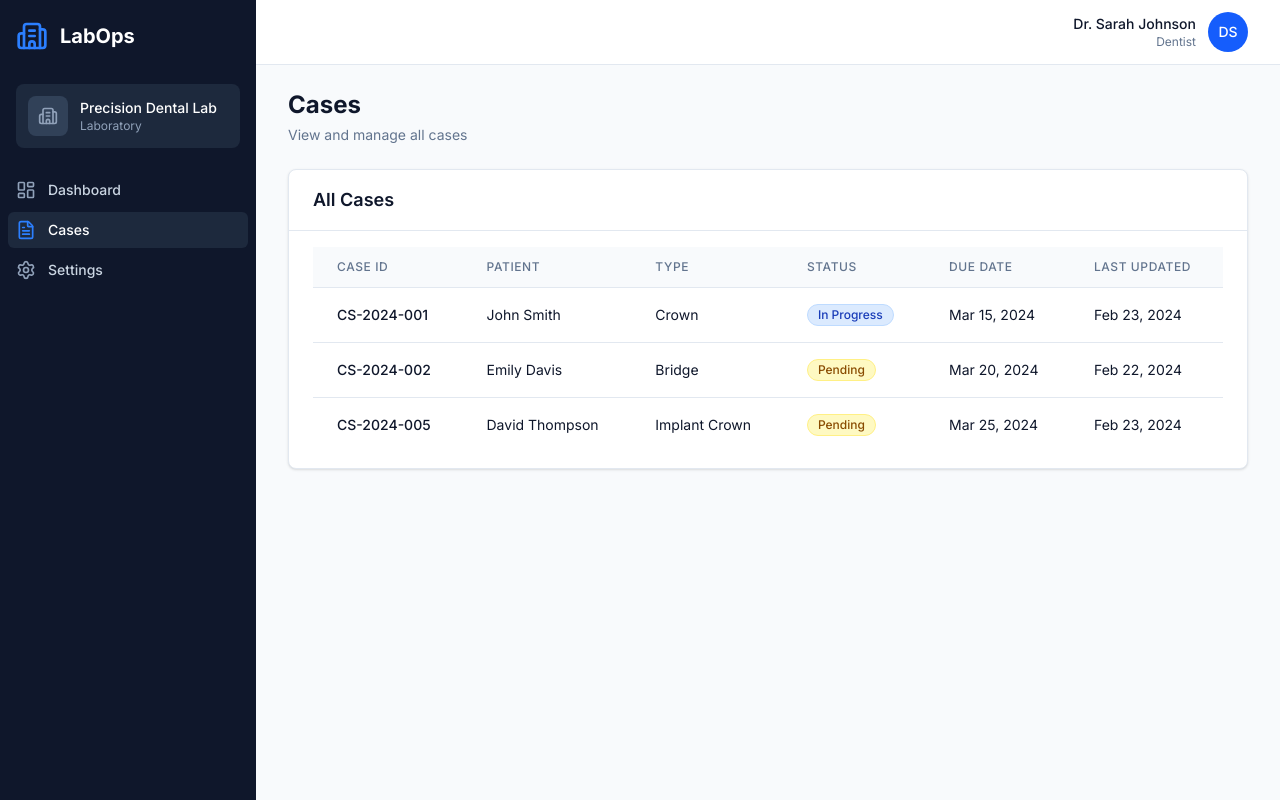
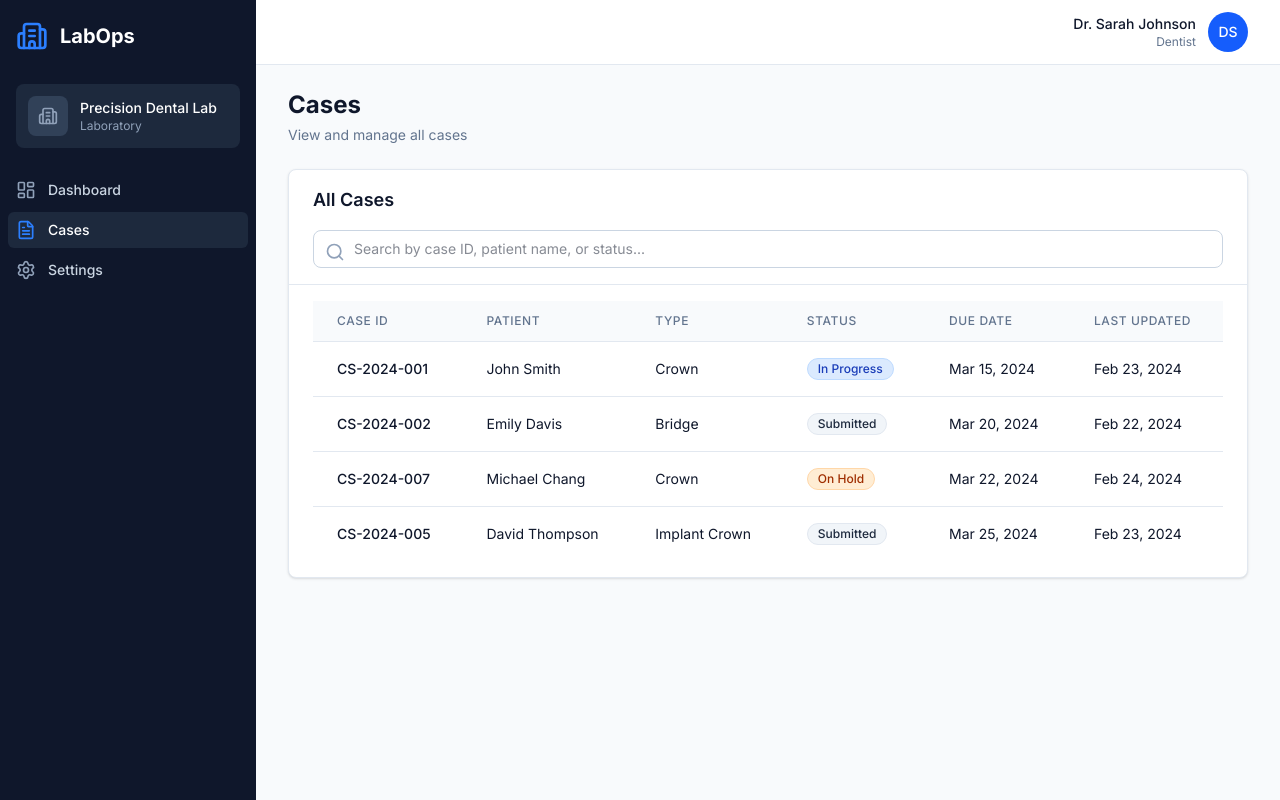
Before and after one commit to dalton248/lab-portal-v1, a Next.js app: page /cases in a window 1280 px wide. Built offline with nearby package versions, Linux system fonts and the light colour scheme.

Commit message:
Updated mock-data.ts

```diff
--- a/app/(dashboard)/cases/[id]/page.tsx
+++ b/app/(dashboard)/cases/[id]/page.tsx
@@ -18,7 +18,7 @@ export default function CaseDetailPage() {
   const caseData = getCaseById(params.id as string);
   const messages = getMessagesForCase(params.id as string);
   const [newMessage, setNewMessage] = useState('');
-  const [caseStatus, setCaseStatus] = useState<CaseStatus>(caseData?.status || 'pending');
+  const [caseStatus, setCaseStatus] = useState<CaseStatus>(caseData?.status || 'submitted');
 
   if (!caseData) {
     return (
--- a/app/(dashboard)/cases/page.tsx
+++ b/app/(dashboard)/cases/page.tsx
@@ -2,11 +2,12 @@
 
 import React, { useState } from 'react';
 import { useRouter } from 'next/navigation';
+import { Search } from 'lucide-react';
 import { Card, CardHeader, CardContent } from '@/components/ui/Card';
 import { Table, TableHeader, TableBody, TableRow, TableHead, TableCell } from '@/components/ui/Table';
 import { StatusBadge } from '@/components/ui/StatusBadge';
 import { Select } from '@/components/ui/Select';
-import { getCurrentUser, getCasesForCurrentUser } from '@/lib/mock-data';
+import { getCurrentUser, getCasesForCurrentUser, searchCases } from '@/lib/mock-data';
 import { CaseStatus } from '@/lib/types';
 
 export default function CasesPage() {
@@ -14,11 +15,14 @@ export default function CasesPage() {
   const currentUser = getCurrentUser();
   const allCases = getCasesForCurrentUser();
   const [statusFilter, setStatusFilter] = useState<string>('all');
+  const [searchQuery, setSearchQuery] = useState('');
 
-  const filteredCases =
+  const statusFiltered =
     statusFilter === 'all'
       ? allCases
       : allCases.filter((c) => c.status === statusFilter);
+
+  const filteredCases = searchCases(searchQuery, statusFiltered);
 
   const formatDate = (dateString: string) => {
     return new Date(dateString).toLocaleDateString('en-US', {
@@ -30,9 +34,11 @@ export default function CasesPage() {
 
   const filterOptions = [
     { value: 'all', label: 'All Cases' },
-    { value: 'pending', label: 'Pending' },
+    { value: 'submitted', label: 'Submitted' },
     { value: 'in_progress', label: 'In Progress' },
+    { value: 'on_hold', label: 'On Hold' },
     { value: 'completed', label: 'Completed' },
+    { value: 'rejected', label: 'Rejected' },
   ];
 
   return (
@@ -48,7 +54,7 @@ export default function CasesPage() {
 
       <Card>
         <CardHeader>
-          <div className="flex items-center justify-between">
+          <div className="flex items-center justify-between mb-4">
             <h2 className="text-lg font-semibold text-slate-900">All Cases</h2>
             {currentUser.role === 'lab_admin' && (
               <div className="w-48">
@@ -59,6 +65,16 @@ export default function CasesPage() {
                 />
               </div>
             )}
+          </div>
+          <div className="relative">
+            <Search className="absolute left-3 top-3 h-5 w-5 text-slate-400" />
+            <input
+              type="text"
+              placeholder="Search by case ID, patient name, or status..."
+              value={searchQuery}
+              onChange={(e) => setSearchQuery(e.target.value)}
+              className="w-full pl-10 pr-3 py-2 border border-slate-300 rounded-lg focus:outline-none focus:ring-2 focus:ring-blue-500 focus:border-transparent text-sm"
+            />
           </div>
         </CardHeader>
         <CardContent className="p-0">
@@ -77,7 +93,7 @@ export default function CasesPage() {
               {filteredCases.length === 0 ? (
                 <TableRow>
                   <TableCell colSpan={6} className="text-center py-8 text-slate-500">
-                    No cases found
+                    {searchQuery || statusFilter !== 'all' ? 'No cases match your filters' : 'No cases found'}
                   </TableCell>
                 </TableRow>
               ) : (
--- a/app/(dashboard)/dashboard/page.tsx
+++ b/app/(dashboard)/dashboard/page.tsx
@@ -1,23 +1,27 @@
 'use client';
 
-import React from 'react';
+import React, { useState } from 'react';
 import { useRouter } from 'next/navigation';
-import { Plus } from 'lucide-react';
+import { Plus, Search } from 'lucide-react';
 import { Button } from '@/components/ui/Button';
 import { Card, CardHeader, CardContent } from '@/components/ui/Card';
 import { Table, TableHeader, TableBody, TableRow, TableHead, TableCell } from '@/components/ui/Table';
 import { StatusBadge } from '@/components/ui/StatusBadge';
-import { getCurrentUser, getCasesForCurrentUser } from '@/lib/mock-data';
+import { Input } from '@/components/ui/Input';
+import { getCurrentUser, getCasesForCurrentUser, searchCases } from '@/lib/mock-data';
 
 export default function DashboardPage() {
   const router = useRouter();
   const currentUser = getCurrentUser();
-  const cases = getCasesForCurrentUser();
+  const allCases = getCasesForCurrentUser();
+  const [searchQuery, setSearchQuery] = useState('');
+  const filteredCases = searchCases(searchQuery, allCases);
 
   const stats = {
-    total: cases.length,
-    inProgress: cases.filter((c) => c.status === 'in_progress').length,
-    completed: cases.filter((c) => c.status === 'completed').length,
+    total: allCases.length,
+    inProgress: allCases.filter((c) => c.status === 'in_progress').length,
+    onHold: allCases.filter((c) => c.status === 'on_hold').length,
+    completed: allCases.filter((c) => c.status === 'completed').length,
   };
 
   const formatDate = (dateString: string) => {
@@ -54,7 +58,7 @@ export default function DashboardPage() {
       </div>
 
       {currentUser.role === 'lab_admin' && (
-        <div className="grid grid-cols-1 gap-5 sm:grid-cols-3">
+        <div className="grid grid-cols-1 gap-5 sm:grid-cols-2 lg:grid-cols-4">
           <Card>
             <CardContent className="pt-5">
               <div className="flex items-center">
@@ -81,6 +85,17 @@ export default function DashboardPage() {
             <CardContent className="pt-5">
               <div className="flex items-center">
                 <div className="flex-1">
+                  <p className="text-sm font-medium text-slate-600">On Hold</p>
+                  <p className="mt-1 text-3xl font-semibold text-orange-600">{stats.onHold}</p>
+                </div>
+              </div>
+            </CardContent>
+          </Card>
+
+          <Card>
+            <CardContent className="pt-5">
+              <div className="flex items-center">
+                <div className="flex-1">
                   <p className="text-sm font-medium text-slate-600">Completed</p>
                   <p className="mt-1 text-3xl font-semibold text-green-600">{stats.completed}</p>
                 </div>
@@ -92,7 +107,19 @@ export default function DashboardPage() {
 
       <Card>
         <CardHeader>
-          <h2 className="text-lg font-semibold text-slate-900">Recent Cases</h2>
+          <div className="flex justify-between items-center">
+            <h2 className="text-lg font-semibold text-slate-900">Recent Cases</h2>
+          </div>
+          <div className="mt-4 relative">
+            <Search className="absolute left-3 top-3 h-5 w-5 text-slate-400" />
+            <input
+              type="text"
+              placeholder="Search by case ID, patient name, or status..."
+              value={searchQuery}
+              onChange={(e) => setSearchQuery(e.target.value)}
+              className="w-full pl-10 pr-3 py-2 border border-slate-300 rounded-lg focus:outline-none focus:ring-2 focus:ring-blue-500 focus:border-transparent text-sm"
+            />
+          </div>
         </CardHeader>
         <CardContent className="p-0">
           <Table>
@@ -106,7 +133,14 @@ export default function DashboardPage() {
               </TableRow>
             </TableHeader>
             <TableBody>
-              {cases.map((caseItem) => (
+              {filteredCases.length === 0 ? (
+                <TableRow>
+                  <TableCell colSpan={5} className="text-center py-8 text-slate-500">
+                    {searchQuery ? 'No cases match your search' : 'No cases found'}
+                  </TableCell>
+                </TableRow>
+              ) : (
+              filteredCases.map((caseItem) => (
                 <TableRow
                   key={caseItem.id}
                   onClick={() => router.push(`/cases/${caseItem.id}`)}
@@ -121,7 +155,8 @@ export default function DashboardPage() {
                     {formatDate(caseItem.updatedAt)}
                   </TableCell>
                 </TableRow>
-              ))}
+              ))
+              )}
             </TableBody>
           </Table>
         </CardContent>
--- a/components/ui/StatusBadge.tsx
+++ b/components/ui/StatusBadge.tsx
@@ -7,15 +7,17 @@ interface StatusBadgeProps {
 
 export function StatusBadge({ status }: StatusBadgeProps) {
   const styles = {
-    pending: 'bg-yellow-100 text-yellow-800 border-yellow-200',
+    submitted: 'bg-slate-100 text-slate-800 border-slate-200',
     in_progress: 'bg-blue-100 text-blue-800 border-blue-200',
+    on_hold: 'bg-orange-100 text-orange-800 border-orange-200',
     completed: 'bg-green-100 text-green-800 border-green-200',
     rejected: 'bg-red-100 text-red-800 border-red-200',
   };
 
   const labels = {
-    pending: 'Pending',
+    submitted: 'Submitted',
     in_progress: 'In Progress',
+    on_hold: 'On Hold',
     completed: 'Completed',
     rejected: 'Rejected',
   };
--- a/lib/mock-data.ts
+++ b/lib/mock-data.ts
@@ -45,7 +45,7 @@ export const mockCases: Case[] = [
     patientName: 'Emily Davis',
     caseType: 'Bridge',
     shade: 'B1',
-    status: 'pending',
+    status: 'submitted',
     dueDate: '2024-03-20',
     createdAt: '2024-02-22T09:15:00Z',
     updatedAt: '2024-02-22T09:15:00Z',
@@ -53,6 +53,21 @@ export const mockCases: Case[] = [
     dentistName: 'Dr. Sarah Johnson',
     labId: 'lab-1',
     notes: '3-unit bridge, teeth 14-16.',
+  },
+  {
+    id: '7',
+    caseId: 'CS-2024-007',
+    patientName: 'Michael Chang',
+    caseType: 'Crown',
+    shade: 'A2',
+    status: 'on_hold',
+    dueDate: '2024-03-22',
+    createdAt: '2024-02-20T14:00:00Z',
+    updatedAt: '2024-02-24T11:15:00Z',
+    dentistId: 'user-1',
+    dentistName: 'Dr. Sarah Johnson',
+    labId: 'lab-1',
+    notes: 'Awaiting confirmation on prep margins from dentist.',
   },
   {
     id: '3',
@@ -88,7 +103,7 @@ export const mockCases: Case[] = [
     patientName: 'David Thompson',
     caseType: 'Implant Crown',
     shade: 'A1',
-    status: 'pending',
+    status: 'submitted',
     dueDate: '2024-03-25',
     createdAt: '2024-02-23T15:00:00Z',
     updatedAt: '2024-02-23T15:00:00Z',
@@ -96,6 +111,20 @@ export const mockCases: Case[] = [
     dentistName: 'Dr. Sarah Johnson',
     labId: 'lab-1',
     notes: 'Implant crown on #19. Abutment attached.',
+  },
+  {
+    id: '8',
+    caseId: 'CS-2024-008',
+    patientName: 'Rachel Brooks',
+    caseType: 'Denture',
+    status: 'on_hold',
+    dueDate: '2024-03-28',
+    createdAt: '2024-02-19T10:45:00Z',
+    updatedAt: '2024-02-24T16:30:00Z',
+    dentistId: 'user-3',
+    dentistName: 'Dr. James Wilson',
+    labId: 'lab-1',
+    notes: 'Patient scheduling conflict - waiting for new appointment date.',
   },
   {
     id: '6',
@@ -200,3 +229,16 @@ export const getCaseById = (id: string): Case | undefined => {
 export const getMessagesForCase = (caseId: string): Message[] => {
   return mockMessages.filter(m => m.caseId === caseId);
 };
+
+export const searchCases = (query: string, cases: Case[]): Case[] => {
+  if (!query.trim()) return cases;
+
+  const lowerQuery = query.toLowerCase();
+
+  return cases.filter(caseItem =>
+    caseItem.caseId.toLowerCase().includes(lowerQuery) ||
+    caseItem.patientName.toLowerCase().includes(lowerQuery) ||
+    caseItem.dentistName.toLowerCase().includes(lowerQuery) ||
+    caseItem.status.toLowerCase().includes(lowerQuery)
+  );
+};
--- a/lib/types.ts
+++ b/lib/types.ts
@@ -1,6 +1,6 @@
 export type UserRole = 'lab_admin' | 'dentist';
 
-export type CaseStatus = 'pending' | 'in_progress' | 'completed' | 'rejected';
+export type CaseStatus = 'submitted' | 'in_progress' | 'on_hold' | 'completed' | 'rejected';
 
 export interface User {
   id: string;
```
